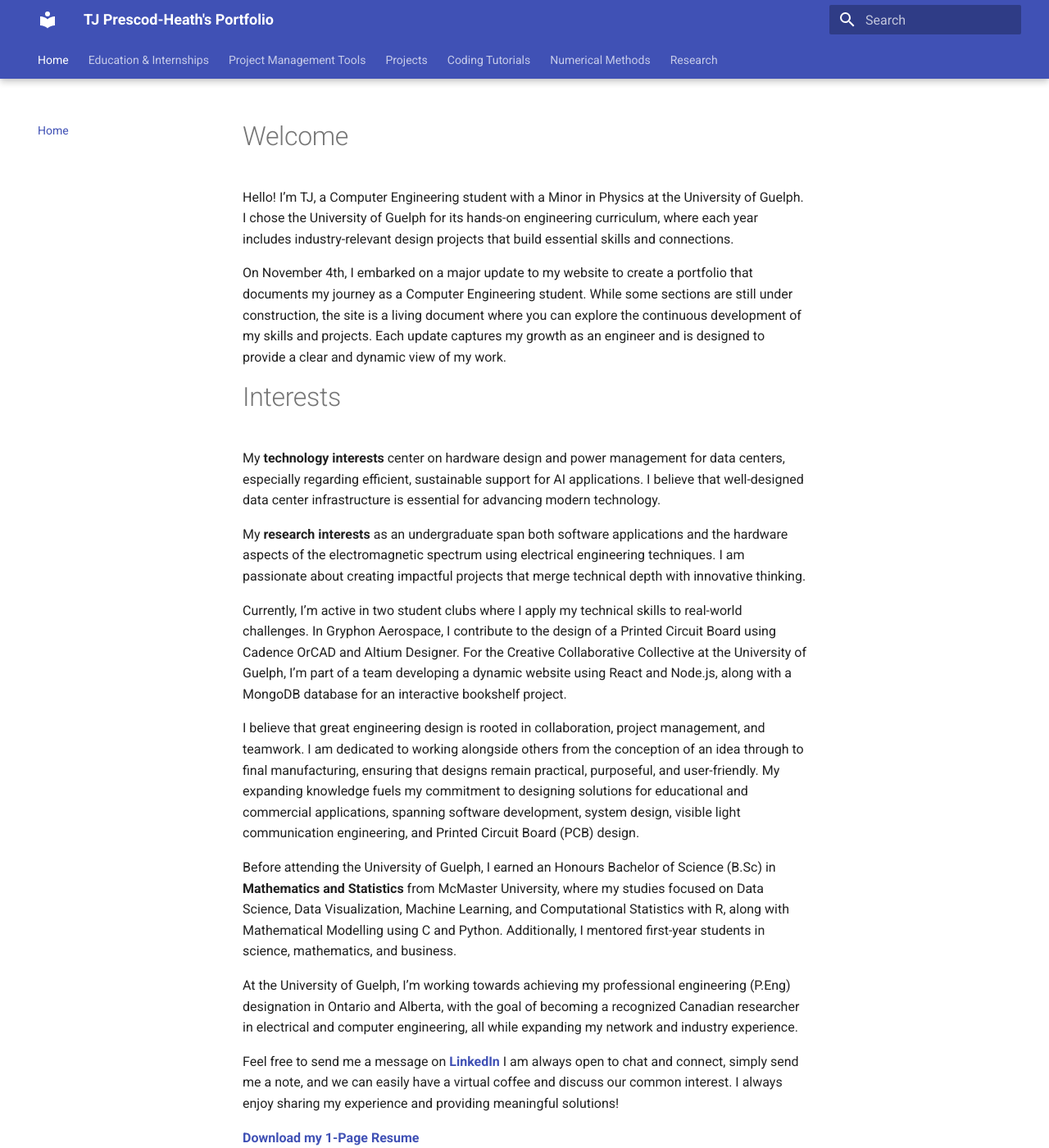
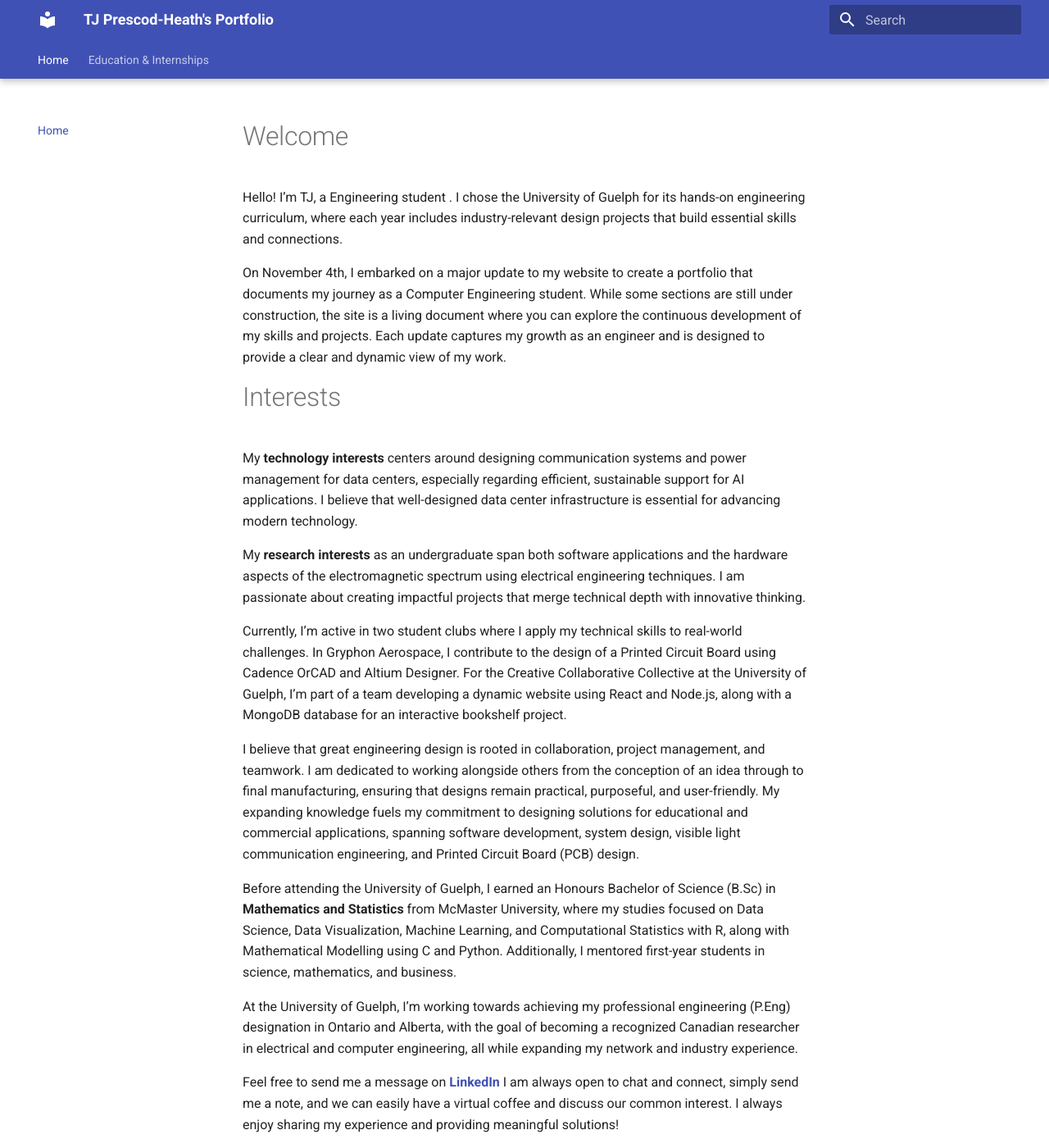
Before and after one commit to TevHeath/tevheath.github.io, an MkDocs documentation site: the page built from docs/index.md, in a window 1280 px wide and 1400 px high. Shown: the whole window at 82% size. Built offline with MkDocs 1.6.1 and Material for MkDocs 9.7.7, drawn with Linux system fonts in a browser that asks for light colours; some of the changed lines change nothing that is shown; some of the changed text lies outside the part shown.

Commit message:
Removed tabs and work on them later in backend privately

```diff
--- a/docs/index.md
+++ b/docs/index.md
@@ -1,10 +1,10 @@
 # Welcome
-Hello! I’m TJ, a Computer Engineering student with a Minor in Physics at the University of Guelph. I chose the University of Guelph for its hands-on engineering curriculum, where each year includes industry-relevant design projects that build essential skills and connections.
+Hello! I’m TJ, a Engineering student . I chose the University of Guelph for its hands-on engineering curriculum, where each year includes industry-relevant design projects that build essential skills and connections.
 
 On November 4th, I embarked on a major update to my website to create a portfolio that documents my journey as a Computer Engineering student. While some sections are still under construction, the site is a living document where you can explore the continuous development of my skills and projects. Each update captures my growth as an engineer and is designed to provide a clear and dynamic view of my work.
 
 # Interests
-My **technology interests** center on hardware design and power management for data centers, especially regarding efficient, sustainable support for AI applications. I believe that well-designed data center infrastructure is essential for advancing modern technology.
+My **technology interests** centers around designing communication systems and power management for data centers, especially regarding efficient, sustainable support for AI applications. I believe that well-designed data center infrastructure is essential for advancing modern technology.
 
 My **research interests** as an undergraduate span both software applications and the hardware aspects of the electromagnetic spectrum using electrical engineering techniques. I am passionate about creating impactful projects that merge technical depth with innovative thinking.
 
--- a/mkdocs.yml
+++ b/mkdocs.yml
@@ -82,40 +82,40 @@ nav:
   - Education & Internships:
     - Education: education/education.md
     - Internship: education/internships.md
-  - Project Management Tools:
-      - Software:
-        - Microsoft Project: pm_tools/Project-Management/microsoft-project.md
-      - Communication:
-        - Microsoft Teams: pm_tools/Communication/microsoft-teams.md
-        - Discord: pm_tools/Communication/discord.md
-        - Slack: pm_tools/Communication/slack.md
-      - Budgeting:
-        - Microsoft Excel: pm_tools/Budgeting/microsoft-excel.md
-      - Strategic Planning:
-        - Microsoft Visio: pm_tools/Strategic-Planning/microsoft-visio.md
-      - Documentation:
-        - Notion: pm_tools/Documentation/notion.md
-        - Overleaf: pm_tools/Documentation/overleaf.md
-  - Projects:
-      - Electrical CAD: projects/Electrical-CAD/Introduction-electrical-cad.md
-      - PCB Design: projects/PCB-Design/Introduction-PCB-Design.md
-      - AI & Machine Learning: projects/AI-Machine-Learning/Introduction-AL-ML.md
-      - Statistical Analysis: projects/Statistical-Analysis/Introduction-Stats.md
-      - Automation: projects/Automation/Introduction-automation.md
-  - Coding Tutorials:
-    - Getting Started:
-        - Installation C++: coding-tutorial/getting-started/installation/installation-cpp.md
-        - Installation C: coding-tutorial/getting-started/installation/installation-c.md
-        - Installation Python: coding-tutorial/getting-started/installation/installation-python.md
-        - Installation MATLAB: coding-tutorial/getting-started/installation/installation-matlab.md
-    - Choosing the Right IDE:
-        - Choose your Preference:
-          - Personal Favourite IDE: coding-tutorial/right-ide/IDE/ide-my-choice.md
-          - VSCode: coding-tutorial/right-ide/IDE/ide-vscode.md
-          - Pycharm: coding-tutorial/right-ide/IDE/ide-pycharm.md
-          - Notepad++: coding-tutorial/right-ide/IDE/ide-notepad.md
-          - Jupyter Notebook: coding-tutorial/right-ide/IDE/ide-jupyter-notebook.md
-          - Anaconda & Spyder: coding-tutorial/right-ide/IDE/ide-spyder.md
+#  - Project Management Tools:
+#      - Software:
+#        - Microsoft Project: pm_tools/Project-Management/microsoft-project.md
+#      - Communication:
+#        - Microsoft Teams: pm_tools/Communication/microsoft-teams.md
+#        - Discord: pm_tools/Communication/discord.md
+#        - Slack: pm_tools/Communication/slack.md
+#      - Budgeting:
+#        - Microsoft Excel: pm_tools/Budgeting/microsoft-excel.md
+#      - Strategic Planning:
+#        - Microsoft Visio: pm_tools/Strategic-Planning/microsoft-visio.md
+#      - Documentation:
+#        - Notion: pm_tools/Documentation/notion.md
+#        - Overleaf: pm_tools/Documentation/overleaf.md
+#  - Projects:
+#      - Electrical CAD: projects/Electrical-CAD/Introduction-electrical-cad.md
+#      - PCB Design: projects/PCB-Design/Introduction-PCB-Design.md
+#      - AI & Machine Learning: projects/AI-Machine-Learning/Introduction-AL-ML.md
+#      - Statistical Analysis: projects/Statistical-Analysis/Introduction-Stats.md
+#      - Automation: projects/Automation/Introduction-automation.md
+#  - Coding Tutorials:
+#    - Getting Started:
+#        - Installation C++: coding-tutorial/getting-started/installation/installation-cpp.md
+#        - Installation C: coding-tutorial/getting-started/installation/installation-c.md
+#        - Installation Python: coding-tutorial/getting-started/installation/installation-python.md
+#        - Installation MATLAB: coding-tutorial/getting-started/installation/installation-matlab.md
+#    - Choosing the Right IDE:
+#        - Choose your Preference:
+#          - Personal Favourite IDE: coding-tutorial/right-ide/IDE/ide-my-choice.md
+#          - VSCode: coding-tutorial/right-ide/IDE/ide-vscode.md
+#          - Pycharm: coding-tutorial/right-ide/IDE/ide-pycharm.md
+#          - Notepad++: coding-tutorial/right-ide/IDE/ide-notepad.md
+#          - Jupyter Notebook: coding-tutorial/right-ide/IDE/ide-jupyter-notebook.md
+#          - Anaconda & Spyder: coding-tutorial/right-ide/IDE/ide-spyder.md
 #    - Programming Languages: #Note that this is hidden until it is ready
 #      - Introduction to C++:
 #        - Subsection Item 1: coding-tutorial/getting-started/subsection1.md
@@ -136,22 +136,22 @@ nav:
 #  - Coding Projects:
 #      - Code Tutorials: coding-tutorial/codeblock.md
 #      - Computational Tutorials: coding-tutorial/code-tabs.md
-  - Numerical Methods:
-      - Differential Equations (C/C++): tutorials/Computational-Differential-Equations.md
-      - Numerical Methods (C/C++): tutorials/Numerical-Method-CPP.md
+#  - Numerical Methods:
+#      - Differential Equations (C/C++): tutorials/Computational-Differential-Equations.md
+#      - Numerical Methods (C/C++): tutorials/Numerical-Method-CPP.md
 #      - Applied Quantitative Algorithms: tutorials/
 #      - Computational Physics: tutorials/Numerical-Method-CPP.md
 #      - Visible Light Communication: tutorials/Visible-Light-Communication.md
 #      - Introduction to C++ - Later move to the Coding tutorials
 #      - Introduction to MATLAB
 #      - Introduction to Python (Numerical Methods)
-  - Research:
-      - Visible Light Communication: research/Visible-Light-Communication.md
+#  - Research:
+#      - Visible Light Communication: research/Visible-Light-Communication.md
 
 #  - Tags: tags.md
 #  - Blog:
 #      - blog/index.md
-copyright: Copyright &copy; 2024 Tevin Heath
+copyright: Copyright &copy; 2025 Tevin Heath
 
 extra:
   social:
```
